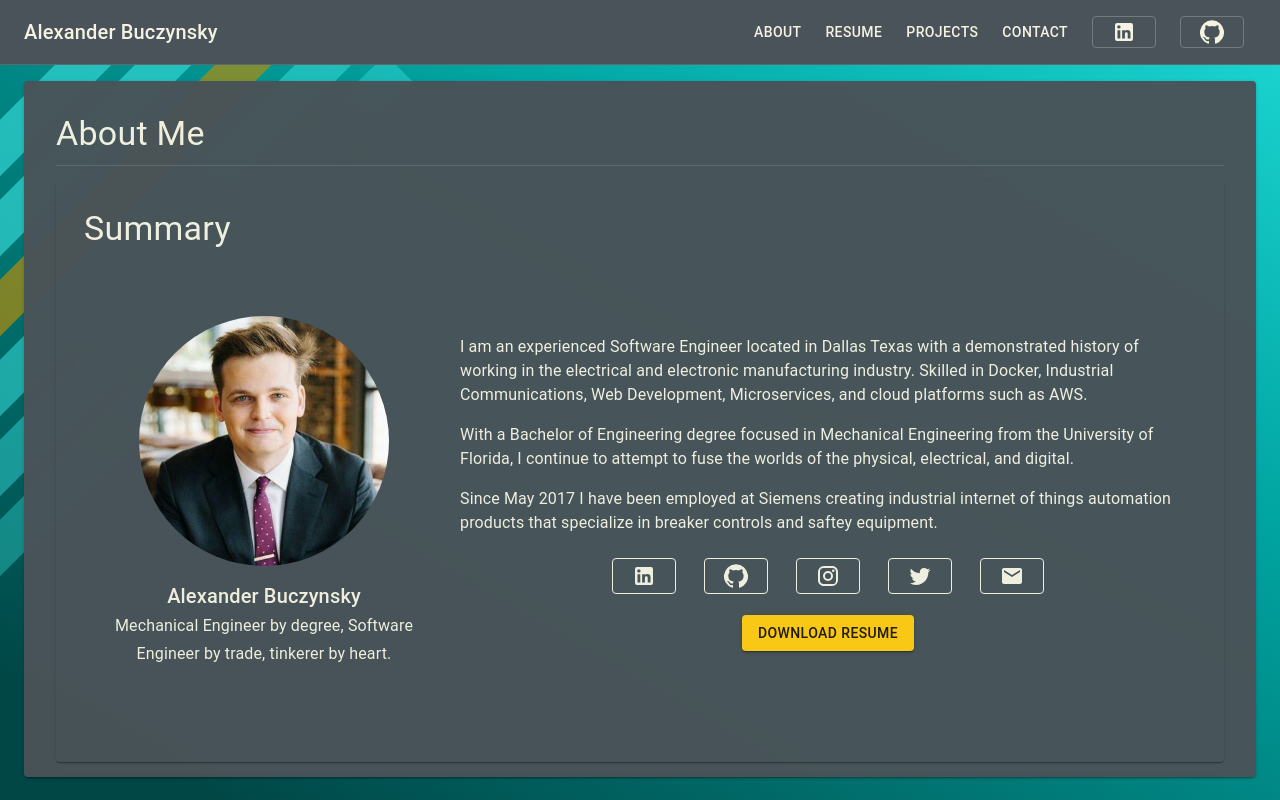
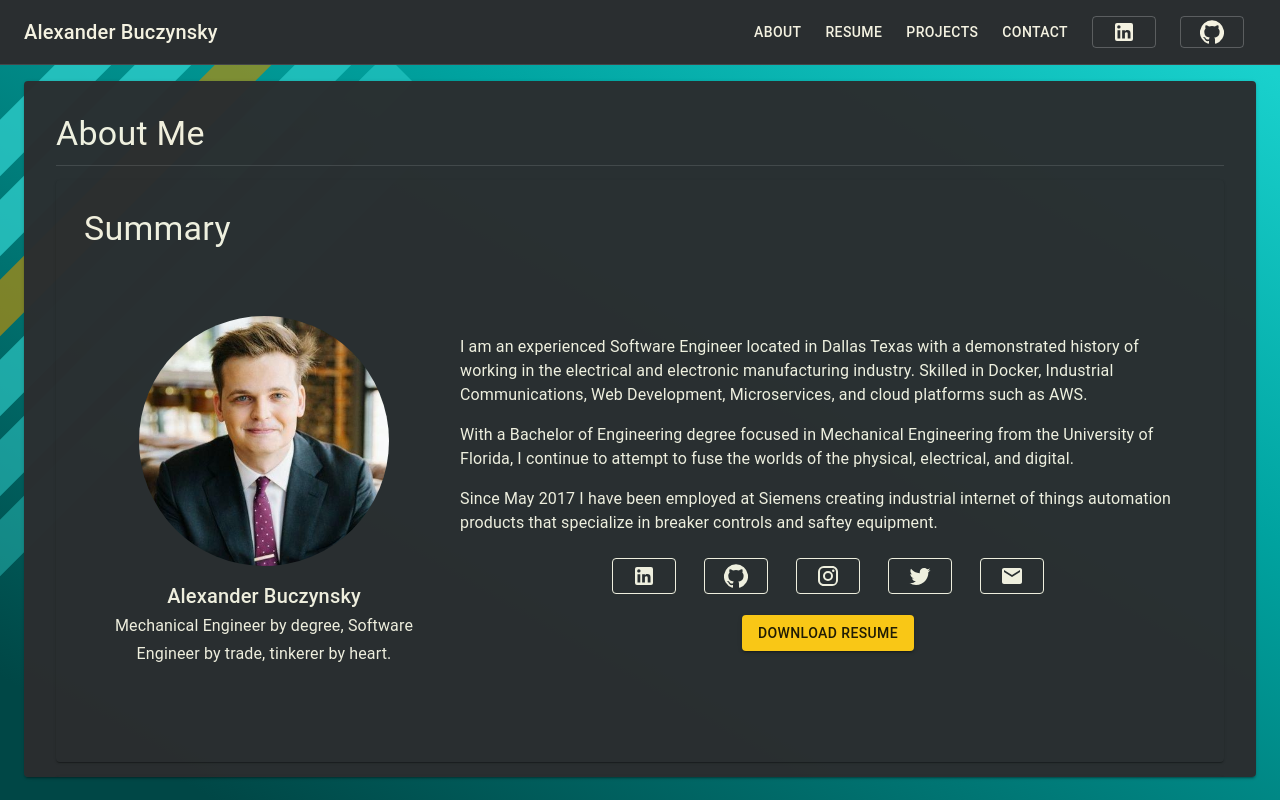
Before and after one commit to alexbuczynsky/alexbuczynsky..github.io, a React (Create React App) app: page / in a window 1280 px wide. Built offline with nearby package versions, Linux system fonts and the light colour scheme.

Commit message:
made background color darker

```diff
--- a/src/theme.ts
+++ b/src/theme.ts
@@ -16,7 +16,7 @@ export const theme = createMuiTheme({
     },
     background: {
       default: '#ccd6db',
-      paper: '#495359',
+      paper: '#2a2e30',
     },
     type: 'dark',
   },
```
